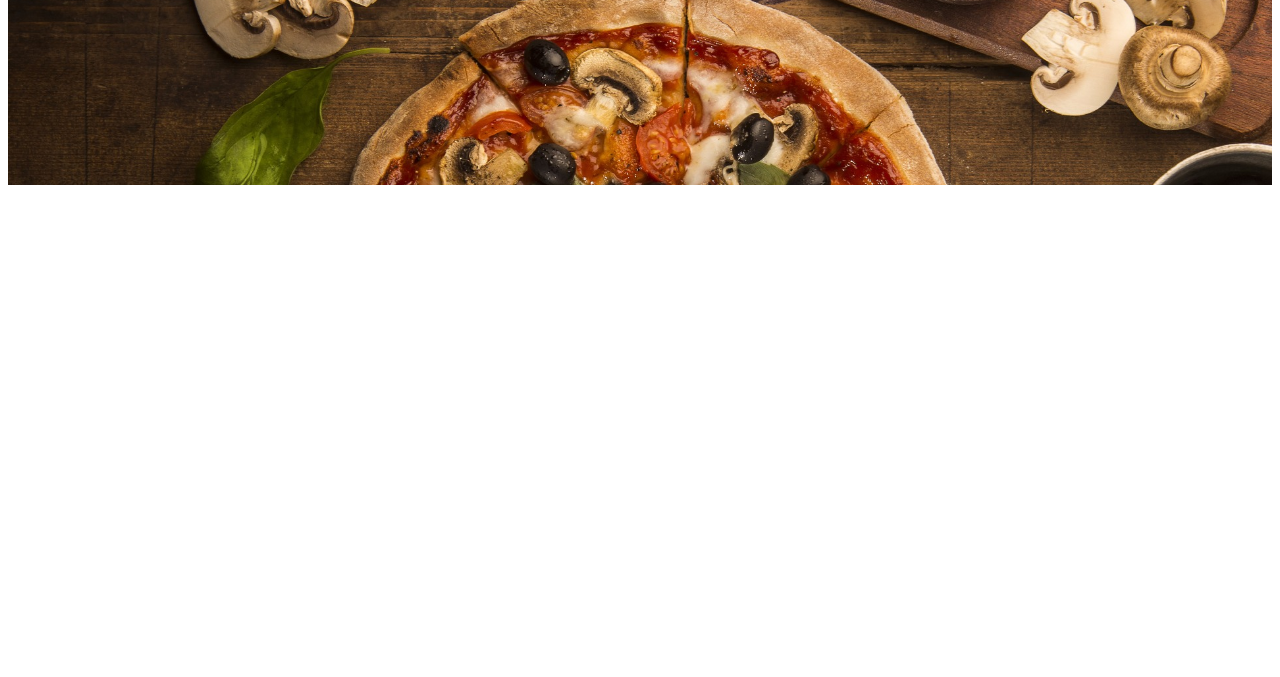
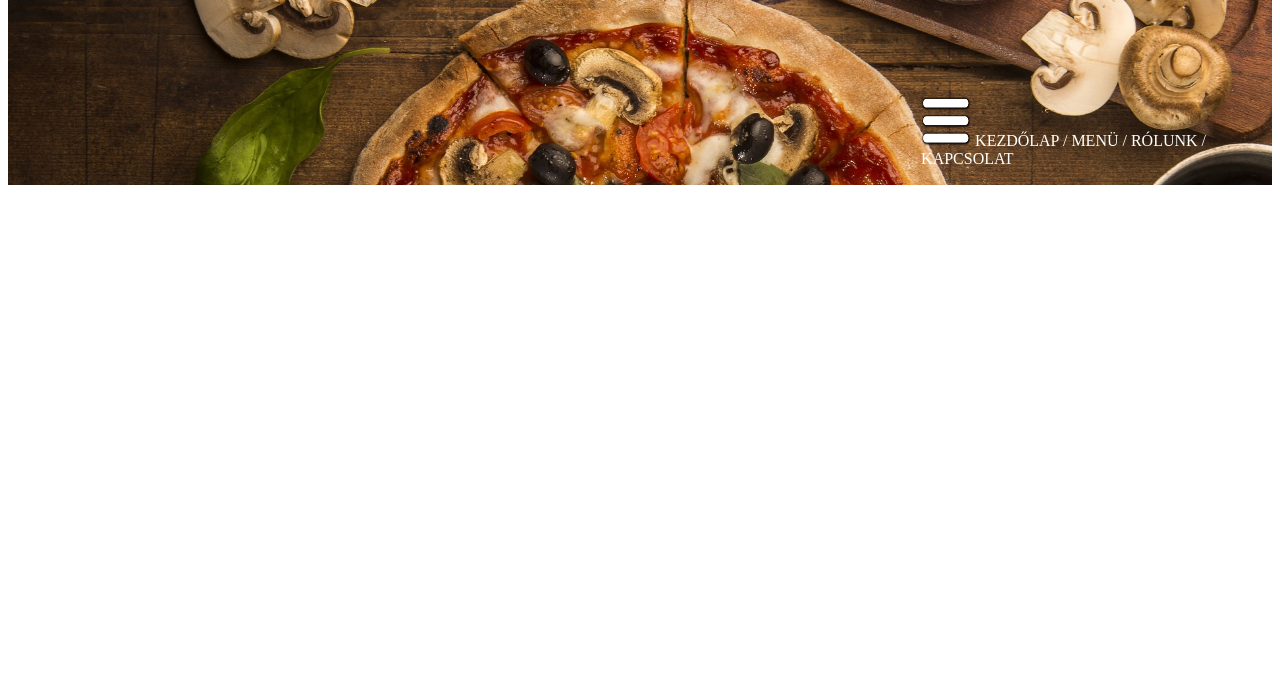
Before and after one commit to bzalan78/Pizzaoldal, a plain HTML site: page index.html in a window 1280 px wide. Shown: the part 123-800 px from the top of the page. Drawn offline with Linux system fonts and the light colour scheme.

Commit message:
hambi menu

```diff
--- a/index.html
+++ b/index.html
@@ -10,7 +10,9 @@
     <header>
 <h1>PIZZÉRIA</h1>
 
-<div id="menu"><a href="index.html">KEZDŐLAP /</a>
+<div id="menu">
+    <img id="hamb" src="képek/clipart365828.png" alt="menu">
+    <a href="index.html">KEZDŐLAP /</a>
     <a href=""> MENÜ /</a>
     <a href=""> RÓLUNK /</a>
     <a href=""> KAPCSOLAT</a></div>
--- a/pizza.css
+++ b/pizza.css
@@ -3,18 +3,25 @@ header{
     background-size: cover;
     height: 300px;
     color: white;
-    display:flex
+    display:flex;
 
 }
 h1{
-    margin-top: 5%;
+    margin-top: 3%;
     margin-left: 5%;
 }
 #menu{
    float: right;
    margin-left: 55%;
    margin-right: 5%;
-   margin-top: 5%;
+   margin-top: 3%;
+   justify-content: space-between;
+   display: block;
+}
+#hamb{
+    width: 50px;
+    height: 50px;
+    margin-top: 60%;
 
 }
 a{
@@ -24,3 +31,9 @@ a{
 
 
 }
+@media only screen and (max-width: 970px){
+    #menu{
+        visibility: hidden;
+
+    }
+}
```
Also changed, not shown: képek/clipart365828.png (added).
